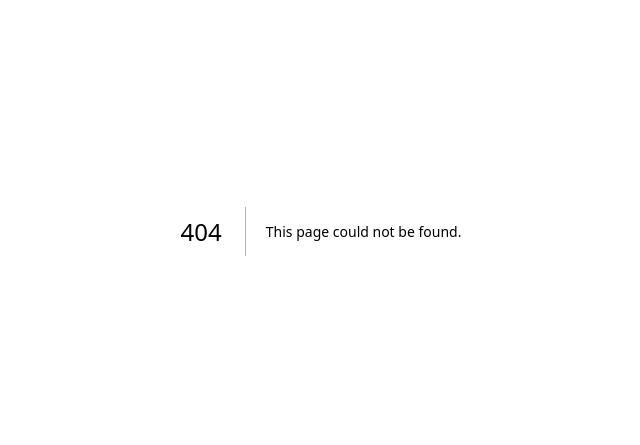
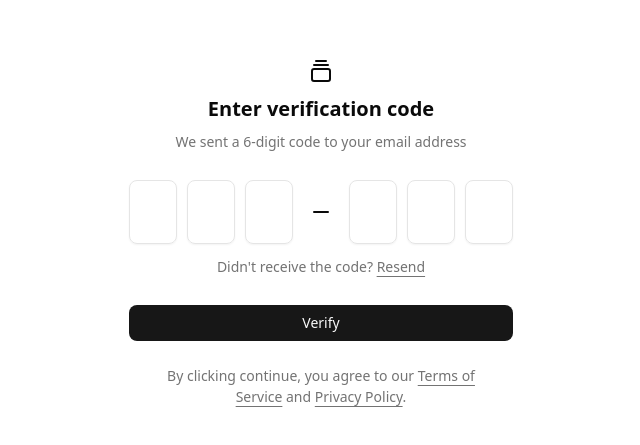
Before and after one commit to tashifkhan/TalentSync-HR-Dashboard, a Next.js app: page /otp in a window 1280 px wide. Before the commit this address had no page. Shown: the part 169-614 px from the top of the page, without its empty margins (319-959 px from the left). Built offline with nearby package versions, Linux system fonts and the light colour scheme.

Commit message:
added otp compoent

```diff
--- /dev/null
+++ b/app/otp/page.tsx
@@ -0,0 +1,11 @@
+import { OTPForm } from "@/components/otp-form"
+
+export default function OTPPage() {
+  return (
+    <div className="bg-background flex min-h-svh flex-col items-center justify-center gap-6 p-6 md:p-10">
+      <div className="w-full max-w-sm">
+        <OTPForm />
+      </div>
+    </div>
+  )
+}
--- /dev/null
+++ b/components/otp-form.tsx
@@ -0,0 +1,75 @@
+import { GalleryVerticalEnd } from "lucide-react"
+
+import { cn } from "@/lib/utils"
+import { Button } from "@/components/ui/button"
+import {
+  Field,
+  FieldDescription,
+  FieldGroup,
+  FieldLabel,
+} from "@/components/ui/field"
+import {
+  InputOTP,
+  InputOTPGroup,
+  InputOTPSeparator,
+  InputOTPSlot,
+} from "@/components/ui/input-otp"
+
+export function OTPForm({ className, ...props }: React.ComponentProps<"div">) {
+  return (
+    <div className={cn("flex flex-col gap-6", className)} {...props}>
+      <form>
+        <FieldGroup>
+          <div className="flex flex-col items-center gap-2 text-center">
+            <a
+              href="#"
+              className="flex flex-col items-center gap-2 font-medium"
+            >
+              <div className="flex size-8 items-center justify-center rounded-md">
+                <GalleryVerticalEnd className="size-6" />
+              </div>
+              <span className="sr-only">Acme Inc.</span>
+            </a>
+            <h1 className="text-xl font-bold">Enter verification code</h1>
+            <FieldDescription>
+              We sent a 6-digit code to your email address
+            </FieldDescription>
+          </div>
+          <Field>
+            <FieldLabel htmlFor="otp" className="sr-only">
+              Verification code
+            </FieldLabel>
+            <InputOTP
+              maxLength={6}
+              id="otp"
+              required
+              containerClassName="gap-4"
+            >
+              <InputOTPGroup className="gap-2.5 *:data-[slot=input-otp-slot]:h-16 *:data-[slot=input-otp-slot]:w-12 *:data-[slot=input-otp-slot]:rounded-md *:data-[slot=input-otp-slot]:border *:data-[slot=input-otp-slot]:text-xl">
+                <InputOTPSlot index={0} />
+                <InputOTPSlot index={1} />
+                <InputOTPSlot index={2} />
+              </InputOTPGroup>
+              <InputOTPSeparator />
+              <InputOTPGroup className="gap-2.5 *:data-[slot=input-otp-slot]:h-16 *:data-[slot=input-otp-slot]:w-12 *:data-[slot=input-otp-slot]:rounded-md *:data-[slot=input-otp-slot]:border *:data-[slot=input-otp-slot]:text-xl">
+                <InputOTPSlot index={3} />
+                <InputOTPSlot index={4} />
+                <InputOTPSlot index={5} />
+              </InputOTPGroup>
+            </InputOTP>
+            <FieldDescription className="text-center">
+              Didn&apos;t receive the code? <a href="#">Resend</a>
+            </FieldDescription>
+          </Field>
+          <Field>
+            <Button type="submit">Verify</Button>
+          </Field>
+        </FieldGroup>
+      </form>
+      <FieldDescription className="px-6 text-center">
+        By clicking continue, you agree to our <a href="#">Terms of Service</a>{" "}
+        and <a href="#">Privacy Policy</a>.
+      </FieldDescription>
+    </div>
+  )
+}
--- /dev/null
+++ b/components/ui/input-otp.tsx
@@ -0,0 +1,77 @@
+"use client"
+
+import * as React from "react"
+import { OTPInput, OTPInputContext } from "input-otp"
+import { MinusIcon } from "lucide-react"
+
+import { cn } from "@/lib/utils"
+
+function InputOTP({
+  className,
+  containerClassName,
+  ...props
+}: React.ComponentProps<typeof OTPInput> & {
+  containerClassName?: string
+}) {
+  return (
+    <OTPInput
+      data-slot="input-otp"
+      containerClassName={cn(
+        "flex items-center gap-2 has-disabled:opacity-50",
+        containerClassName
+      )}
+      className={cn("disabled:cursor-not-allowed", className)}
+      {...props}
+    />
+  )
+}
+
+function InputOTPGroup({ className, ...props }: React.ComponentProps<"div">) {
+  return (
+    <div
+      data-slot="input-otp-group"
+      className={cn("flex items-center", className)}
+      {...props}
+    />
+  )
+}
+
+function InputOTPSlot({
+  index,
+  className,
+  ...props
+}: React.ComponentProps<"div"> & {
+  index: number
+}) {
+  const inputOTPContext = React.useContext(OTPInputContext)
+  const { char, hasFakeCaret, isActive } = inputOTPContext?.slots[index] ?? {}
+
+  return (
+    <div
+      data-slot="input-otp-slot"
+      data-active={isActive}
+      className={cn(
+        "data-[active=true]:border-ring data-[active=true]:ring-ring/50 data-[active=true]:aria-invalid:ring-destructive/20 dark:data-[active=true]:aria-invalid:ring-destructive/40 aria-invalid:border-destructive data-[active=true]:aria-invalid:border-destructive dark:bg-input/30 border-input relative flex h-9 w-9 items-center justify-center border-y border-r text-sm shadow-xs transition-all outline-none first:rounded-l-md first:border-l last:rounded-r-md data-[active=true]:z-10 data-[active=true]:ring-[3px]",
+        className
+      )}
+      {...props}
+    >
+      {char}
+      {hasFakeCaret && (
+        <div className="pointer-events-none absolute inset-0 flex items-center justify-center">
+          <div className="animate-caret-blink bg-foreground h-4 w-px duration-1000" />
+        </div>
+      )}
+    </div>
+  )
+}
+
+function InputOTPSeparator({ ...props }: React.ComponentProps<"div">) {
+  return (
+    <div data-slot="input-otp-separator" role="separator" {...props}>
+      <MinusIcon />
+    </div>
+  )
+}
+
+export { InputOTP, InputOTPGroup, InputOTPSlot, InputOTPSeparator }
--- a/package.json
+++ b/package.json
@@ -29,6 +29,7 @@
     "@tanstack/react-table": "^8.21.3",
     "class-variance-authority": "^0.7.1",
     "clsx": "^2.1.1",
+    "input-otp": "^1.4.2",
     "lucide-react": "^0.553.0",
     "next": "16.0.3",
     "next-themes": "^0.4.6",
```
Also changed, not shown: 1 other file (tests, documents, lock files or other folders).
